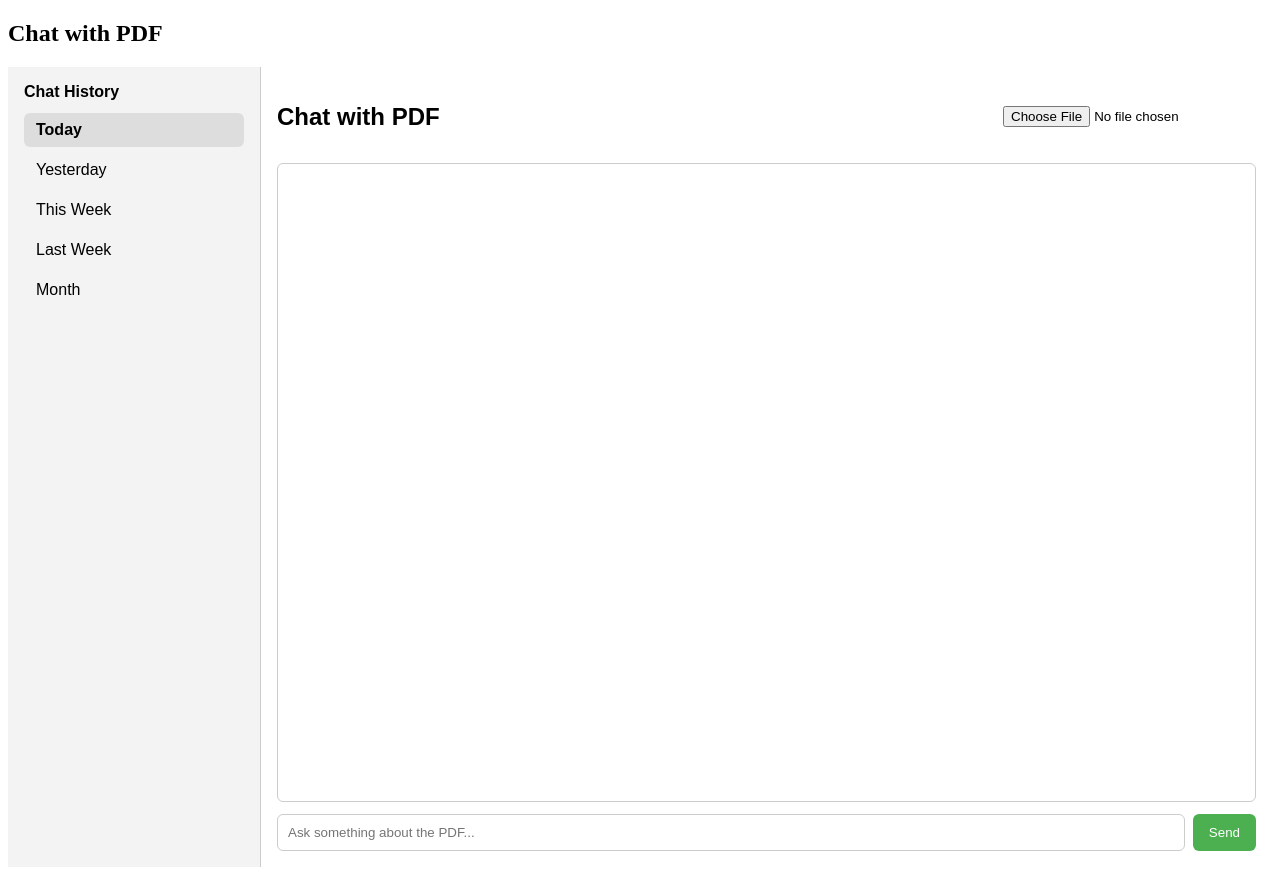
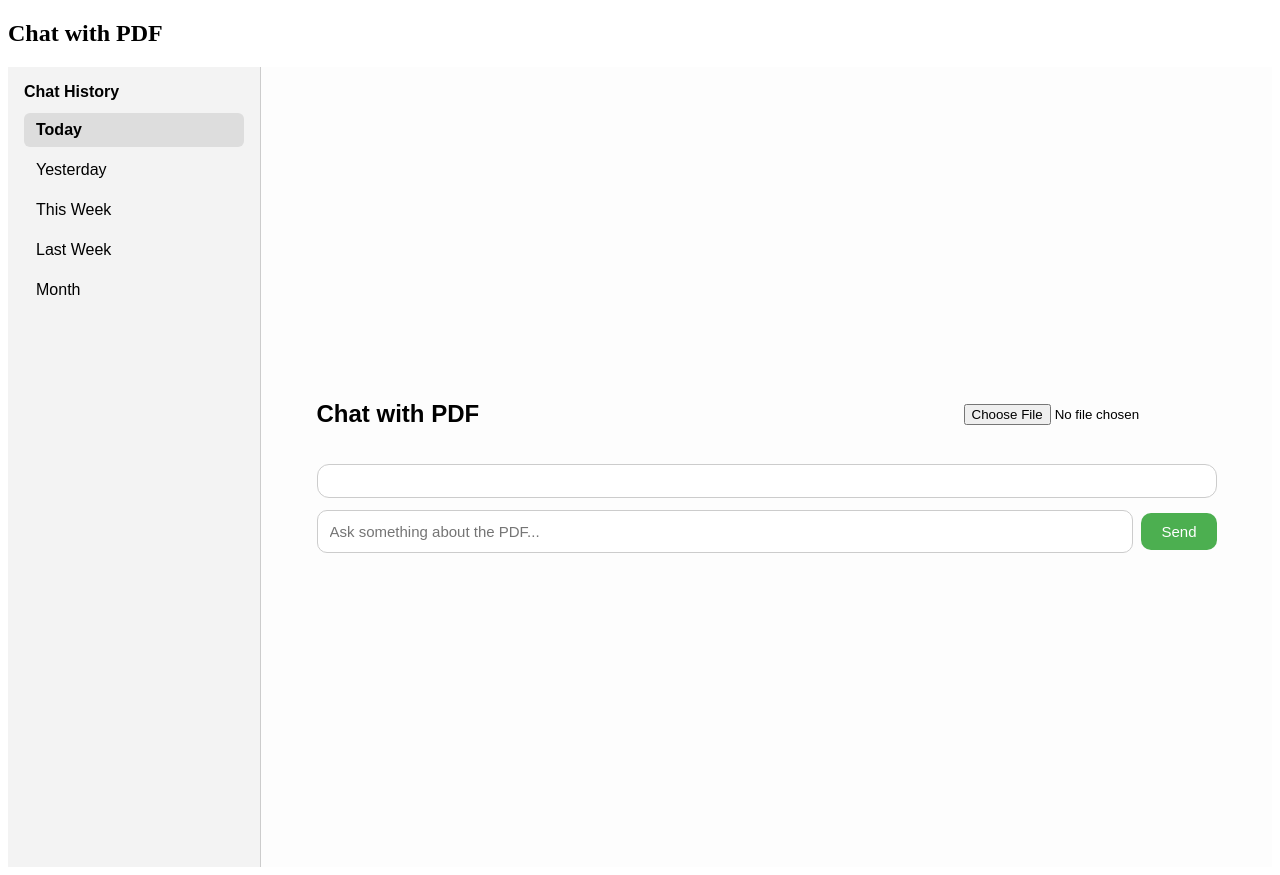
Before and after one commit to veeyeskp/chat-client, a React (Create React App) app: page / in a window 1280 px wide. Built offline with nearby package versions, Linux system fonts and the light colour scheme.

Commit message:
Update Chat.css

```diff
--- a/src/Chat.css
+++ b/src/Chat.css
@@ -3,6 +3,7 @@
   display: flex;
   height: 100vh;
   font-family: Arial, sans-serif;
+  background-color: #fdfdfd;
 }
 
 .chat-sidebar {
@@ -35,65 +36,90 @@
   flex: 1;
   display: flex;
   flex-direction: column;
-  padding: 16px;
+  padding: 24px;
+  max-width: 900px;
+  margin: auto;
 }
 
 .chat-header {
   display: flex;
   justify-content: space-between;
   align-items: center;
-  margin-bottom: 12px;
+  margin-bottom: 16px;
+}
+
+.chat-header-left {
+  display: flex;
+  align-items: center;
+  gap: 8px;
+  font-weight: bold;
+}
+
+.chat-header-right img {
+  width: 32px;
+  height: 32px;
+  border-radius: 50%;
 }
 
 .chat-window {
   flex: 1;
   overflow-y: auto;
-  padding: 12px;
+  padding: 16px;
   border: 1px solid #ccc;
-  border-radius: 6px;
+  border-radius: 12px;
   background-color: #ffffff;
+  height: 500px;
+  margin-bottom: 12px;
+  scroll-behavior: smooth;
 }
 
 .chat-bubble-group {
-  margin-bottom: 10px;
+  display: flex;
+  flex-direction: column;
+  margin-bottom: 12px;
 }
 
 .chat-bubble {
-  padding: 10px;
-  border-radius: 8px;
-  margin-bottom: 6px;
-  max-width: 70%;
+  padding: 12px 16px;
+  border-radius: 12px;
+  max-width: 75%;
   word-wrap: break-word;
+  font-size: 15px;
 }
 
 .chat-bubble.user {
   background-color: #e1f5fe;
   align-self: flex-end;
+  text-align: right;
 }
 
 .chat-bubble.bot {
   background-color: #f1f8e9;
+  align-self: flex-start;
+  text-align: left;
 }
 
 .chat-input-box {
   display: flex;
-  margin-top: 12px;
+  align-items: center;
 }
 
 .chat-input-box input {
   flex: 1;
-  padding: 10px;
-  border-radius: 6px;
+  padding: 12px;
+  border-radius: 10px;
   border: 1px solid #ccc;
   margin-right: 8px;
+  font-size: 15px;
 }
 
 .chat-input-box button {
-  padding: 10px 16px;
+  padding: 10px 20px;
   background-color: #4CAF50;
   color: white;
   border: none;
-  border-radius: 6px;
+  border-radius: 10px;
+  font-size: 15px;
   cursor: pointer;
 }
 
```
